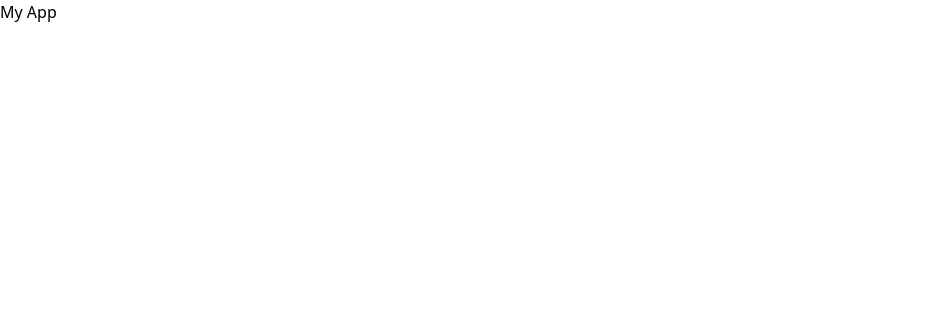
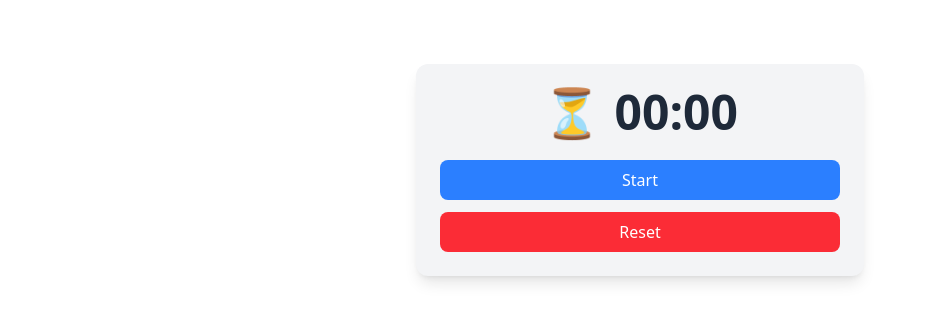
Before and after one commit to ryanaxondev/simple-timer, a React (Vite) app: page / in a window 1280 px wide. Shown: the top 322 px of the page, without its empty margins (0-925 px from the left). Built offline with nearby package versions, Linux system fonts and the light colour scheme.

Commit message:
feat(timer): add TimerDisplay, TimerControls and zero-drift timestamp timer

```diff
--- a/src/App.tsx
+++ b/src/App.tsx
@@ -1,5 +1,71 @@
-const App = () => {
-  return <>My App</>;
+import { useRef, useState, useEffect } from "react";
+import TimerDisplay from "./components/TimerDisplay";
+import TimerControls from "./components/TimerControls";
+
+const App: React.FC = () => {
+  const intervalRef = useRef<number | null>(null);
+  const startTimeRef = useRef<number | null>(null); // timestamp دقیق
+
+  const [seconds, setSeconds] = useState(0);
+  const [isRunning, setIsRunning] = useState(false);
+
+  // Start / Pause
+  const toggleTimer = () => {
+    setIsRunning((prev) => {
+      const next = !prev;
+
+      if (next) {
+        // Starting
+        startTimeRef.current = Date.now() - seconds * 1000;
+
+        if (!intervalRef.current) {
+          intervalRef.current = window.setInterval(() => {
+            if (startTimeRef.current !== null) {
+              const elapsedMs = Date.now() - startTimeRef.current;
+              setSeconds(Math.floor(elapsedMs / 1000));
+            }
+          }, 100);
+        }
+      } else {
+        // Pausing
+        if (intervalRef.current) {
+          clearInterval(intervalRef.current);
+          intervalRef.current = null;
+        }
+      }
+
+      return next;
+    });
+  };
+
+  // Reset
+  const resetTimer = () => {
+    if (intervalRef.current) {
+      clearInterval(intervalRef.current);
+      intervalRef.current = null;
+    }
+    startTimeRef.current = null;
+    setSeconds(0);
+    setIsRunning(false);
+  };
+
+  // Cleanup on unmount
+  useEffect(() => {
+    return () => {
+      if (intervalRef.current) clearInterval(intervalRef.current);
+    };
+  }, []);
+
+  return (
+    <div className="max-w-md mx-auto mt-16 p-6 bg-gray-100 rounded-xl shadow-lg text-center">
+      <TimerDisplay seconds={seconds} />
+      <TimerControls
+        isRunning={isRunning}
+        onToggle={toggleTimer}
+        onReset={resetTimer}
+      />
+    </div>
+  );
 };
 
 export default App;
--- /dev/null
+++ b/src/components/TimerControls.tsx
@@ -0,0 +1,31 @@
+interface TimerControlsProps {
+  isRunning: boolean;
+  onToggle: () => void;
+  onReset: () => void;
+}
+
+const TimerControls: React.FC<TimerControlsProps> = ({
+  isRunning,
+  onToggle,
+  onReset,
+}) => {
+  return (
+    <div className="flex flex-col gap-3 mt-6">
+      <button
+        onClick={onToggle}
+        className="bg-blue-500 text-white py-2 rounded-lg hover:bg-blue-600"
+      >
+        {isRunning ? "Pause" : "Start"}
+      </button>
+
+      <button
+        onClick={onReset}
+        className="bg-red-500 text-white py-2 rounded-lg hover:bg-red-600"
+      >
+        Reset
+      </button>
+    </div>
+  );
+};
+
+export default TimerControls;
--- /dev/null
+++ b/src/components/TimerDisplay.tsx
@@ -0,0 +1,19 @@
+interface TimerDisplayProps {
+  seconds: number;
+}
+
+const TimerDisplay: React.FC<TimerDisplayProps> = ({ seconds }) => {
+  const formatTime = (sec: number) => {
+    const m = Math.floor(sec / 60).toString().padStart(2, "0");
+    const s = (sec % 60).toString().padStart(2, "0");
+    return `${m}:${s}`;
+  };
+
+  return (
+    <h2 className="text-5xl font-semibold text-gray-800">
+      ⏳ {formatTime(seconds)}
+    </h2>
+  );
+};
+
+export default TimerDisplay;
```
